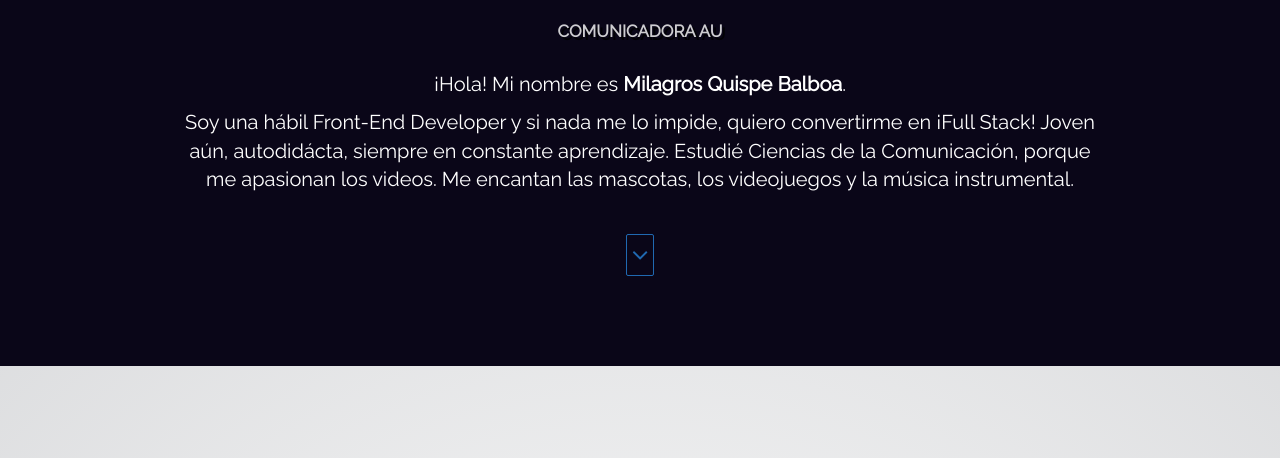
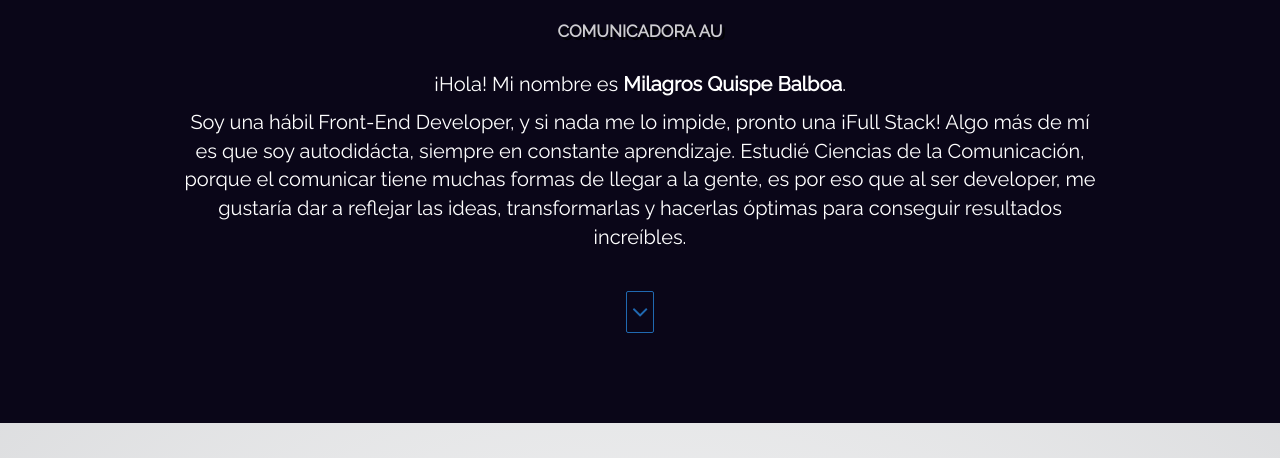
Before and after one commit to MilagrosQB/portfolio-developer, a plain HTML site: page index.html in a window 1280 px wide. Shown: the part 1208-1666 px from the top of the page. Drawn offline with nearby package versions, Linux system fonts and the light colour scheme; a web font is replaced by a local one.

Commit message:
about me

```diff
--- a/index.html
+++ b/index.html
@@ -87,7 +87,7 @@
               </div>
               <div class="info-me wow slideInLeft">
                 <p>¡Hola! Mi nombre es <strong>Milagros Quispe Balboa</strong>.</p>
-                <p>Soy una hábil Front-End Developer y si nada me lo impide, quiero convertirme en ¡Full Stack! Joven aún, autodidácta, siempre en constante  aprendizaje. Estudié Ciencias de la Comunicación, porque me apasionan los videos. Me encantan las mascotas, los videojuegos y la música instrumental.</p>
+                <p>Soy una hábil Front-End Developer, y si nada me lo impide, pronto una ¡Full Stack! Algo más de mí es que soy autodidácta, siempre en constante  aprendizaje. Estudié Ciencias de la Comunicación, porque el comunicar tiene muchas formas de llegar a la gente, es por eso que al ser developer, me gustaría dar a reflejar las ideas, transformarlas y hacerlas óptimas para conseguir resultados increíbles.</p>
               </div>
             </div>
           </div>
```
